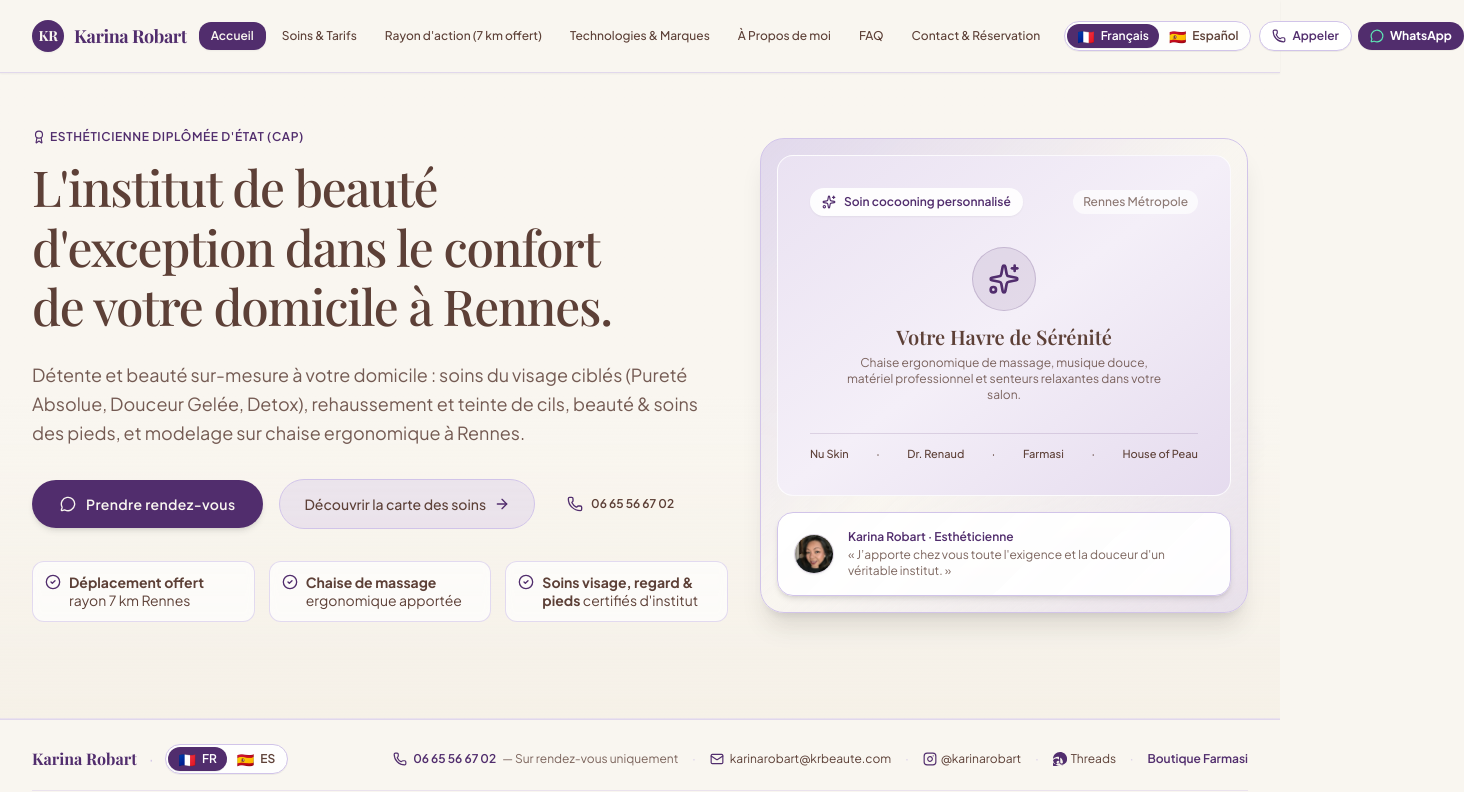
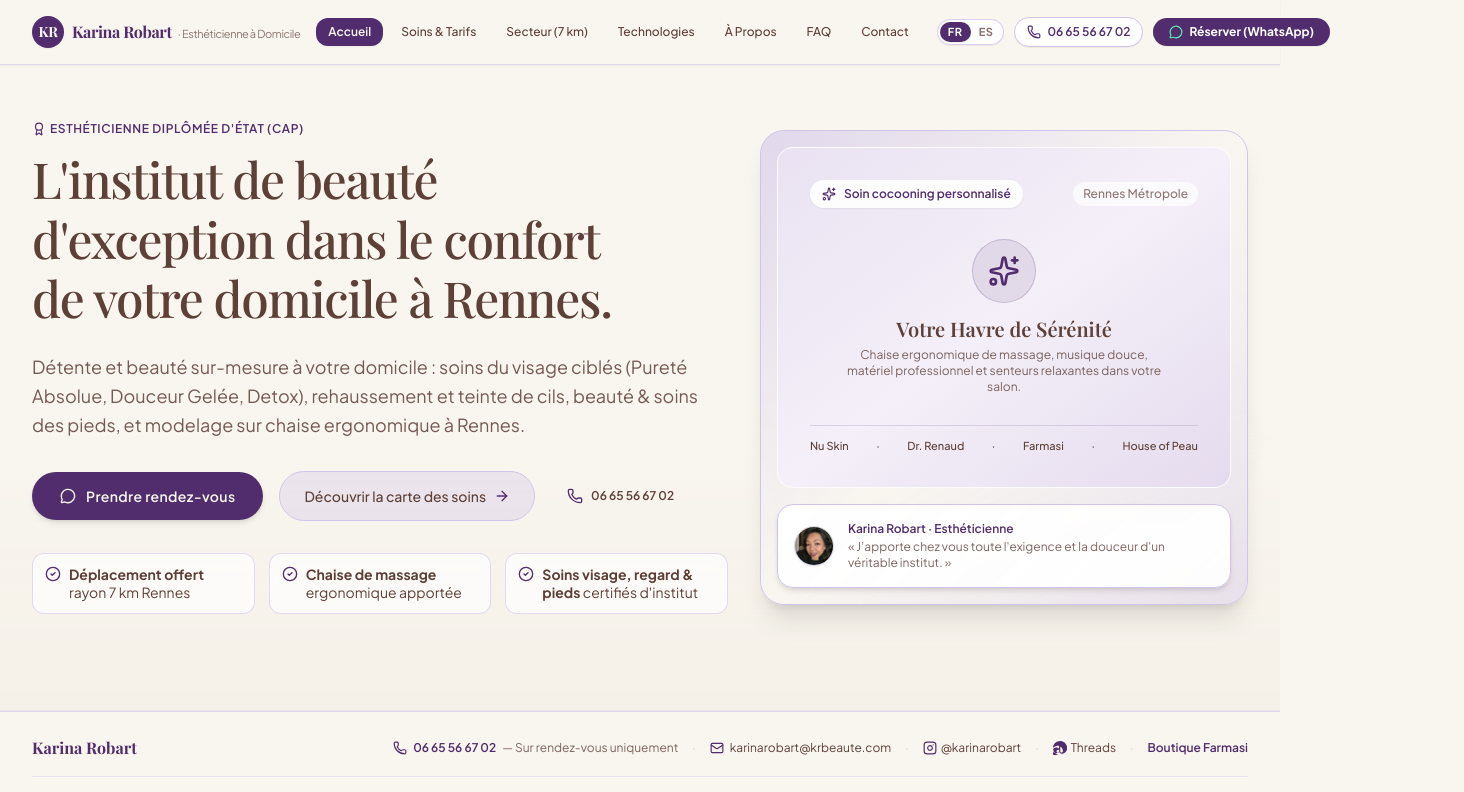
Before and after one commit to 5hidiwen/KRBeaute, a React (Vite) app: page / in a window 1280 px wide. Shown: the top 792 px of the page, 1464 px wide, since content can reach past the window. Built offline with nearby package versions, Linux system fonts and the light colour scheme; a web font is replaced by a local one.

Commit message:
style(navbar): menu prestige épuré avec micro-sélecteur de langue FR/ES et libellés optimisés

```diff
--- a/src/components/Footer.tsx
+++ b/src/components/Footer.tsx
@@ -3,7 +3,6 @@ import { Phone, Mail, Instagram } from 'lucide-react';
 import { LegalTab } from './LegalModal';
 import { NavTab } from './Navbar';
 import { useLanguage } from '../i18n/LanguageContext';
-import { LanguageSelector } from './LanguageSelector';
 
 interface FooterProps {
   onOpenLegal: (tab: LegalTab) => void;
@@ -33,13 +32,11 @@ export const Footer: React.FC<FooterProps> = ({ onOpenLegal }) => {
         {/* Sleek, lightweight single-tier bar */}
         <div className="flex flex-col md:flex-row items-center justify-between gap-4 pb-4 border-b border-[#D1C4E9]/40">
 
-          {/* Identity & Language switch */}
-          <div className="flex items-center gap-3">
+          {/* Identity */}
+          <div>
             <span className="font-serif text-base font-bold text-[#512D6D]">
               Karina Robart
             </span>
-            <span className="text-[#D1C4E9]" aria-hidden="true">·</span>
-            <LanguageSelector compact />
           </div>
 
           {/* Quick Contacts & Socials */}
--- a/src/components/LanguageSelector.tsx
+++ b/src/components/LanguageSelector.tsx
@@ -1,71 +1,47 @@
 import React from 'react';
 import { useLanguage } from '../i18n/LanguageContext';
-import { Language } from '../i18n/types';
 
 interface LanguageSelectorProps {
   className?: string;
-  compact?: boolean;
 }
 
-export const LanguageSelector: React.FC<LanguageSelectorProps> = ({ className = '', compact = false }) => {
+export const LanguageSelector: React.FC<LanguageSelectorProps> = ({ className = '' }) => {
   const { language, setLanguage } = useLanguage();
-
-  const handleSelect = (lang: Language) => {
-    if (language !== lang) {
-      setLanguage(lang);
-    }
-  };
 
   return (
     <div
       role="group"
       aria-label={language === 'fr' ? 'Sélection de la langue' : 'Selección de idioma'}
-      className={`inline-flex items-center p-0.5 rounded-full bg-white/90 border border-[#D1C4E9] shadow-2xs ${className}`}
+      className={`inline-flex items-center p-0.5 rounded-full bg-white/90 border border-[#D1C4E9]/80 shadow-2xs ${className}`}
     >
       {/* Français */}
       <button
         type="button"
-        onClick={() => handleSelect('fr')}
+        onClick={() => setLanguage('fr')}
         aria-pressed={language === 'fr'}
-        className={`flex items-center gap-1 sm:gap-1.5 px-2 sm:px-2.5 py-1 rounded-full text-[11px] sm:text-xs font-semibold transition-all cursor-pointer select-none active:scale-95 ${
+        className={`px-2 py-0.5 rounded-full text-[11px] font-bold tracking-wider transition-all cursor-pointer select-none active:scale-95 ${
           language === 'fr'
-            ? 'bg-[#512D6D] text-white shadow-2xs font-bold'
-            : 'text-[#5D4037] hover:text-[#512D6D] hover:bg-[#D1C4E9]/30'
+            ? 'bg-[#512D6D] text-white shadow-2xs'
+            : 'text-[#5D4037]/75 hover:text-[#512D6D] hover:bg-[#D1C4E9]/30'
         }`}
         title="Passer en Français"
       >
-        <span className="text-xs sm:text-sm leading-none" role="img" aria-label="France">🇫🇷</span>
-        {compact ? (
-          <span>FR</span>
-        ) : (
-          <>
-            <span className="hidden md:inline">Français</span>
-            <span className="md:hidden">FR</span>
-          </>
-        )}
+        FR
       </button>
 
       {/* Español */}
       <button
         type="button"
-        onClick={() => handleSelect('es')}
+        onClick={() => setLanguage('es')}
         aria-pressed={language === 'es'}
-        className={`flex items-center gap-1 sm:gap-1.5 px-2 sm:px-2.5 py-1 rounded-full text-[11px] sm:text-xs font-semibold transition-all cursor-pointer select-none active:scale-95 ${
+        className={`px-2 py-0.5 rounded-full text-[11px] font-bold tracking-wider transition-all cursor-pointer select-none active:scale-95 ${
           language === 'es'
-            ? 'bg-[#512D6D] text-white shadow-2xs font-bold'
-            : 'text-[#5D4037] hover:text-[#512D6D] hover:bg-[#D1C4E9]/30'
+            ? 'bg-[#512D6D] text-white shadow-2xs'
+            : 'text-[#5D4037]/75 hover:text-[#512D6D] hover:bg-[#D1C4E9]/30'
         }`}
         title="Cambiar a Español"
       >
-        <span className="text-xs sm:text-sm leading-none" role="img" aria-label="España">🇪🇸</span>
-        {compact ? (
-          <span>ES</span>
-        ) : (
-          <>
-            <span className="hidden md:inline">Español</span>
-            <span className="md:hidden">ES</span>
-          </>
-        )}
+        ES
       </button>
     </div>
   );
--- a/src/components/Navbar.tsx
+++ b/src/components/Navbar.tsx
@@ -18,17 +18,52 @@ interface NavLinkItem {
   icon: React.ReactNode;
 }
 
-export const Navbar: React.FC<NavbarProps> = ({ activeTab, onSelectTab, onOpenBooking }) => {
+export const Navbar: React.FC<NavbarProps> = ({ activeTab, onSelectTab }) => {
   const { t, language } = useLanguage();
 
   const navLinks: NavLinkItem[] = [
-    { id: 'accueil', label: t.nav.tabs.accueil, shortLabel: t.nav.tabs.accueil, icon: <Home className="w-4 h-4" /> },
-    { id: 'soins', label: t.nav.tabs.soins, shortLabel: t.nav.tabs.soins, icon: <Sparkles className="w-4 h-4" /> },
-    { id: 'secteur', label: t.nav.tabs.secteur, shortLabel: t.nav.tabs.secteurShort, icon: <MapPin className="w-4 h-4" /> },
-    { id: 'marques', label: t.nav.tabs.marques, shortLabel: t.nav.tabs.marquesShort, icon: <Cpu className="w-4 h-4" /> },
-    { id: 'a-propos', label: t.nav.tabs.aPropos, shortLabel: t.nav.tabs.aProposShort, icon: <Award className="w-4 h-4" /> },
-    { id: 'faq', label: t.nav.tabs.faq, shortLabel: t.nav.tabs.faq, icon: <HelpCircle className="w-4 h-4" /> },
-    { id: 'contact', label: t.nav.tabs.contact, shortLabel: t.nav.tabs.contact, icon: <Mail className="w-4 h-4" /> },
+    {
+      id: 'accueil',
+      label: t.nav.tabs.accueil,
+      shortLabel: t.nav.tabs.accueil,
+      icon: <Home className="w-3.5 h-3.5" />
+    },
+    {
+      id: 'soins',
+      label: language === 'es' ? 'Tratamientos' : 'Soins & Tarifs',
+      shortLabel: language === 'es' ? 'Tratamientos' : 'Soins',
+      icon: <Sparkles className="w-3.5 h-3.5" />
+    },
+    {
+      id: 'secteur',
+      label: language === 'es' ? 'Zona (7 km)' : 'Secteur (7 km)',
+      shortLabel: language === 'es' ? 'Radio 7 km' : 'Rayon 7 km',
+      icon: <MapPin className="w-3.5 h-3.5" />
+    },
+    {
+      id: 'marques',
+      label: language === 'es' ? 'Tecnologías' : 'Technologies',
+      shortLabel: language === 'es' ? 'Tecnologías' : 'Technologies',
+      icon: <Cpu className="w-3.5 h-3.5" />
+    },
+    {
+      id: 'a-propos',
+      label: language === 'es' ? 'Sobre Mí' : 'À Propos',
+      shortLabel: language === 'es' ? 'Sobre Mí' : 'À Propos',
+      icon: <Award className="w-3.5 h-3.5" />
+    },
+    {
+      id: 'faq',
+      label: 'FAQ',
+      shortLabel: 'FAQ',
+      icon: <HelpCircle className="w-3.5 h-3.5" />
+    },
+    {
+      id: 'contact',
+      label: language === 'es' ? 'Contacto' : 'Contact',
+      shortLabel: language === 'es' ? 'Contacto' : 'Contact',
+      icon: <Mail className="w-3.5 h-3.5" />
+    },
   ];
 
   const handleTabClick = (tab: NavTab) => {
@@ -48,33 +83,33 @@ export const Navbar: React.FC<NavbarProps> = ({ activeTab, onSelectTab, onOpenBo
       <header className="sticky top-0 z-40 bg-[#F9F6F0]/95 backdrop-blur-md border-b border-[#D1C4E9]/60 shadow-xs">
 
         {/* Top Tier: Wordmark & Direct Actions */}
-        <div className="max-w-7xl mx-auto px-3 sm:px-6 lg:px-8 h-14 sm:h-18 flex items-center justify-between gap-2 sm:gap-3">
+        <div className="max-w-7xl mx-auto px-3 sm:px-6 lg:px-8 h-14 sm:h-16 flex items-center justify-between gap-2 sm:gap-4">
 
           {/* Brand Wordmark */}
           <button
             onClick={() => handleTabClick('accueil')}
-            className="flex items-center gap-2 sm:gap-2.5 font-serif tracking-tight text-[#512D6D] whitespace-nowrap shrink-0 hover:opacity-90 transition-opacity cursor-pointer text-left"
+            className="flex items-center gap-2 font-serif tracking-tight text-[#512D6D] whitespace-nowrap shrink-0 hover:opacity-90 transition-opacity cursor-pointer text-left"
           >
             <span className="w-7 h-7 sm:w-8 sm:h-8 rounded-full bg-[#512D6D] text-[#F9F6F0] flex items-center justify-center font-serif text-xs sm:text-sm font-bold tracking-tight shadow-xs">
               KR
             </span>
             <div className="flex flex-col sm:flex-row sm:items-baseline sm:gap-1.5">
-              <span className="text-sm sm:text-lg font-bold leading-tight">Karina Robart</span>
-              <span className="text-[11px] sm:text-xs text-[#5D4037]/80 font-sans hidden xs:inline">
+              <span className="text-sm sm:text-base font-bold leading-tight">Karina Robart</span>
+              <span className="text-[11px] text-[#5D4037]/70 font-sans hidden xl:inline">
                 {t.nav.brandRole}
               </span>
             </div>
           </button>
 
           {/* Desktop Navigation Links (Large screens) */}
-          <nav className="hidden lg:flex items-center gap-1 text-xs font-medium text-[#5D4037]">
+          <nav className="hidden lg:flex items-center gap-1 xl:gap-1.5 text-xs font-medium text-[#5D4037]">
             {navLinks.map((link) => {
               const isActive = activeTab === link.id;
               return (
                 <button
                   key={link.id}
                   onClick={() => handleTabClick(link.id)}
-                  className={`px-3 py-1.5 rounded-xl transition-all whitespace-nowrap shrink-0 cursor-pointer ${
+                  className={`px-2.5 xl:px-3 py-1.5 rounded-xl transition-all whitespace-nowrap shrink-0 cursor-pointer ${
                     isActive
                       ? 'bg-[#512D6D] text-[#F9F6F0] font-semibold shadow-xs'
                       : 'text-[#5D4037] hover:text-[#512D6D] hover:bg-[#D1C4E9]/30'
@@ -87,61 +122,50 @@ export const Navbar: React.FC<NavbarProps> = ({ activeTab, onSelectTab, onOpenBo
           </nav>
 
           {/* Right Action: Language Selector & Direct Contact */}
-          <div className="flex items-center gap-2 shrink-0">
-            {/* Language Selector: Always accessible */}
+          <div className="flex items-center gap-2 sm:gap-2.5 shrink-0">
+            {/* Micro Language Switcher [ FR | ES ] */}
             <LanguageSelector />
 
-            {/* Desktop Contact Buttons (visible on md+) */}
-            <div className="hidden sm:flex items-center gap-1.5">
+            {/* Quick Phone Call (Desktop / Tablet) */}
             <a
               href="tel:+33665566702"
-                className="flex items-center gap-1.5 px-3 py-1.5 rounded-full bg-white border border-[#D1C4E9] text-[#512D6D] text-xs font-semibold shadow-2xs hover:bg-[#F9F6F0] transition-colors"
+              className="hidden md:inline-flex items-center gap-1.5 px-3 py-1.5 rounded-full bg-white border border-[#D1C4E9] text-[#512D6D] text-xs font-semibold shadow-2xs hover:bg-[#F9F6F0] transition-colors"
               aria-label={t.nav.callAria}
+              title="06 65 56 67 02"
             >
               <Phone className="w-3.5 h-3.5" />
-                <span>{t.nav.call}</span>
+              <span className="hidden xl:inline">06 65 56 67 02</span>
+              <span className="xl:hidden">{t.nav.call}</span>
             </a>
+
+            {/* WhatsApp Booking CTA Button */}
             <a
               href={whatsAppUrl}
               target="_blank"
               rel="noopener noreferrer"
-                className="flex items-center gap-1.5 px-3 py-1.5 rounded-full bg-[#512D6D] text-white text-xs font-bold shadow-2xs hover:bg-[#402257] active:scale-95 transition-all"
+              className="inline-flex items-center gap-1.5 px-3 sm:px-4 py-1.5 rounded-full bg-[#512D6D] hover:bg-[#402257] active:scale-95 text-white text-xs font-bold shadow-2xs transition-all"
               aria-label={t.nav.whatsappAria}
             >
               <MessageCircle className="w-3.5 h-3.5 text-emerald-300" />
-                <span>{t.nav.whatsapp}</span>
+              <span className="hidden sm:inline">{t.nav.bookWhatsApp}</span>
+              <span className="sm:hidden">{t.nav.whatsapp}</span>
             </a>
-            </div>
-
-            {/* Mobile Fast Contact Button */}
-            <div className="flex sm:hidden items-center gap-1">
-              <a
-                href={whatsAppUrl}
-                target="_blank"
-                rel="noopener noreferrer"
-                className="flex items-center gap-1 px-2.5 py-1.5 rounded-full bg-[#512D6D] text-white text-xs font-bold shadow-2xs active:scale-95"
-                aria-label={t.nav.whatsappAria}
-              >
-                <MessageCircle className="w-3.5 h-3.5 text-emerald-300" />
-                <span className="hidden xs:inline">{t.nav.whatsapp}</span>
-              </a>
-            </div>
           </div>
 
         </div>
 
-        {/* Mobile Horizontal Scrollable Tab Bar - Instant 1-tap switching without burger menu */}
-        <div className="lg:hidden border-t border-[#D1C4E9]/50 bg-[#F4EFE6]/70 px-2 py-1.5 overflow-x-auto scrollbar-none flex items-center gap-1.5">
+        {/* Mobile Horizontal Scrollable Tab Bar */}
+        <div className="lg:hidden border-t border-[#D1C4E9]/40 bg-[#F4EFE6]/60 px-2 py-1 overflow-x-auto scrollbar-none flex items-center gap-1">
           {navLinks.map((link) => {
             const isActive = activeTab === link.id;
             return (
               <button
                 key={link.id}
                 onClick={() => handleTabClick(link.id)}
-                className={`flex items-center gap-1 px-3 py-1.5 rounded-full text-xs whitespace-nowrap shrink-0 transition-all ${
+                className={`flex items-center gap-1 px-2.5 py-1 rounded-full text-[11px] whitespace-nowrap shrink-0 transition-all ${
                   isActive
                     ? 'bg-[#512D6D] text-white font-bold shadow-xs'
-                    : 'bg-white/80 text-[#5D4037] border border-[#D1C4E9]/60 active:bg-[#D1C4E9]/40'
+                    : 'bg-white/80 text-[#5D4037] border border-[#D1C4E9]/50 active:bg-[#D1C4E9]/40'
                 }`}
               >
                 {link.icon}
@@ -153,7 +177,7 @@ export const Navbar: React.FC<NavbarProps> = ({ activeTab, onSelectTab, onOpenBo
 
       </header>
 
-      {/* MOBILE STICKY BOTTOM DIRECT CONTACT BAR (Instant 1-Tap Access to Essentials) */}
+      {/* MOBILE STICKY BOTTOM DIRECT CONTACT BAR */}
       <div className="sm:hidden fixed bottom-0 left-0 right-0 z-50 bg-[#F9F6F0]/95 backdrop-blur-md border-t border-[#D1C4E9] shadow-xl px-3 py-2 flex items-center gap-2">
         <a
           href="tel:+33665566702"
```
Lines whose indentation alone changed are shown as unchanged.
